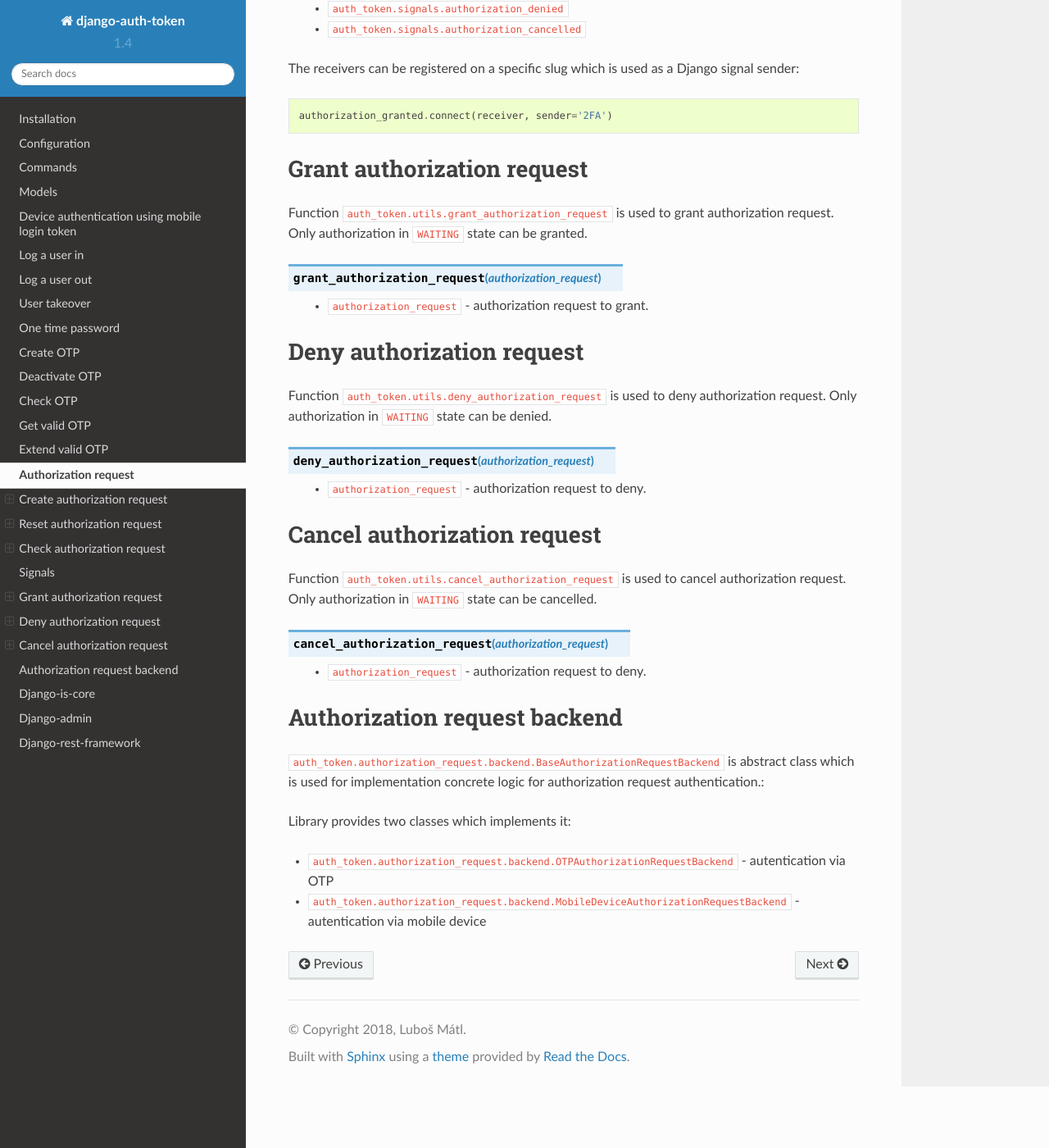
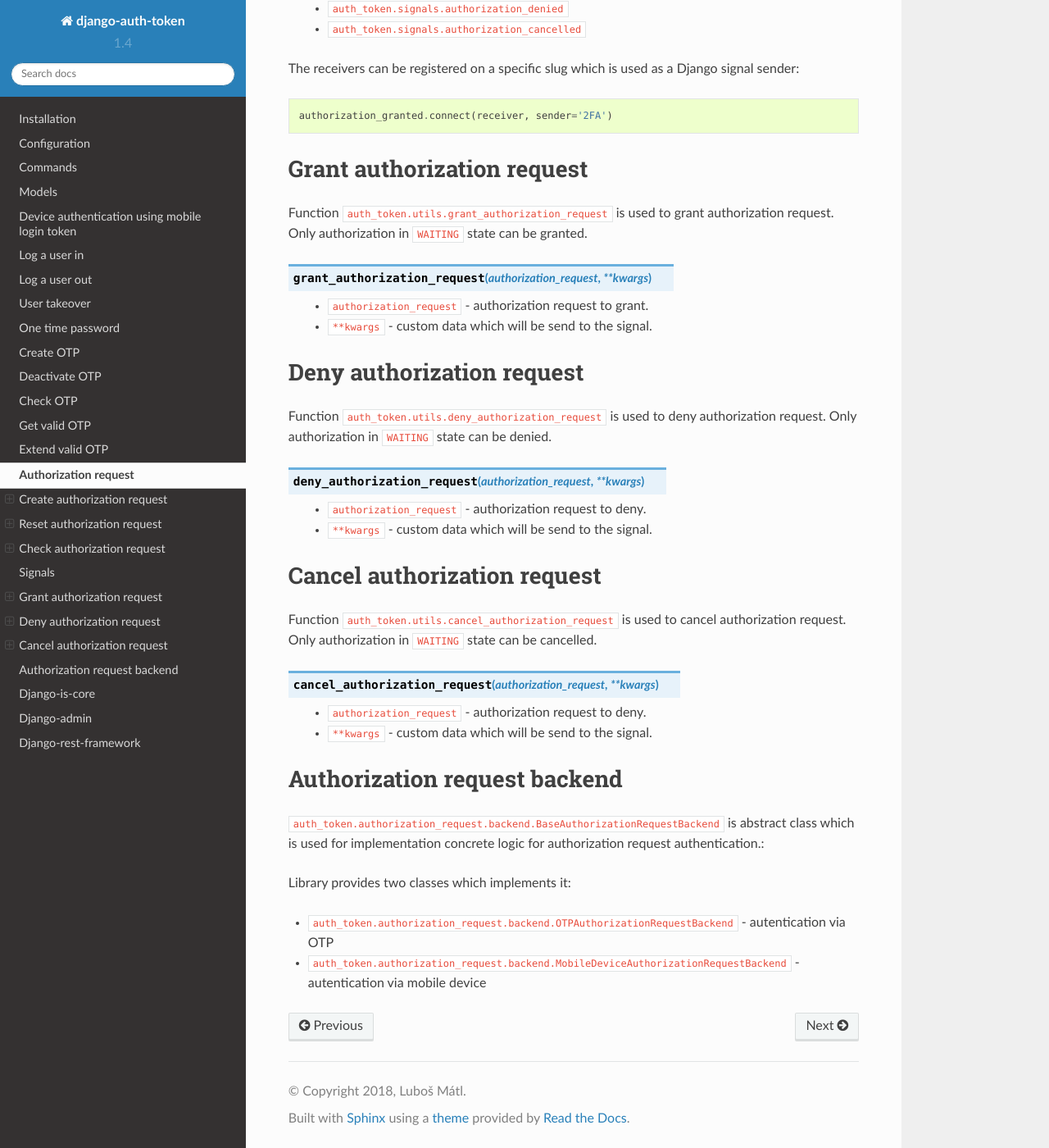
Before and after one commit to druids/django-auth-token, a Sphinx documentation site: the page built from docs/authorization_request.rst, in a window 1280 px wide and 1400 px high, scrolled down 1514 px. Shown: the whole window at 82% size. Built offline with Sphinx 7.4.7 and the Read the Docs theme 2.0.0, drawn with Linux system fonts in a browser that asks for light colours.

Commit message:
Added posibility to send custom data to the singals

```diff
--- a/docs/authorization_request.rst
+++ b/docs/authorization_request.rst
@@ -65,27 +65,30 @@ Grant authorization request
 
 Function ``auth_token.utils.grant_authorization_request`` is used to grant authorization request. Only authorization in ``WAITING`` state can be granted.
 
-.. function:: grant_authorization_request(authorization_request)
+.. function:: grant_authorization_request(authorization_request, **kwargs)
 
   * ``authorization_request`` - authorization request to grant.
+  * ``**kwargs`` - custom data which will be send to the signal.
 
 Deny authorization request
 --------------------------
 
 Function ``auth_token.utils.deny_authorization_request`` is used to deny authorization request. Only authorization in ``WAITING`` state can be denied.
 
-.. function:: deny_authorization_request(authorization_request)
+.. function:: deny_authorization_request(authorization_request, **kwargs)
 
   * ``authorization_request`` - authorization request to deny.
+  * ``**kwargs`` - custom data which will be send to the signal.
 
 Cancel authorization request
 ----------------------------
 
 Function ``auth_token.utils.cancel_authorization_request`` is used to cancel authorization request. Only authorization in ``WAITING`` state can be cancelled.
 
-.. function:: cancel_authorization_request(authorization_request)
+.. function:: cancel_authorization_request(authorization_request, **kwargs)
 
   * ``authorization_request`` - authorization request to deny.
+  * ``**kwargs`` - custom data which will be send to the signal.
 
 Authorization request backend
 -----------------------------
```
Also changed, not shown: 2 other files.
